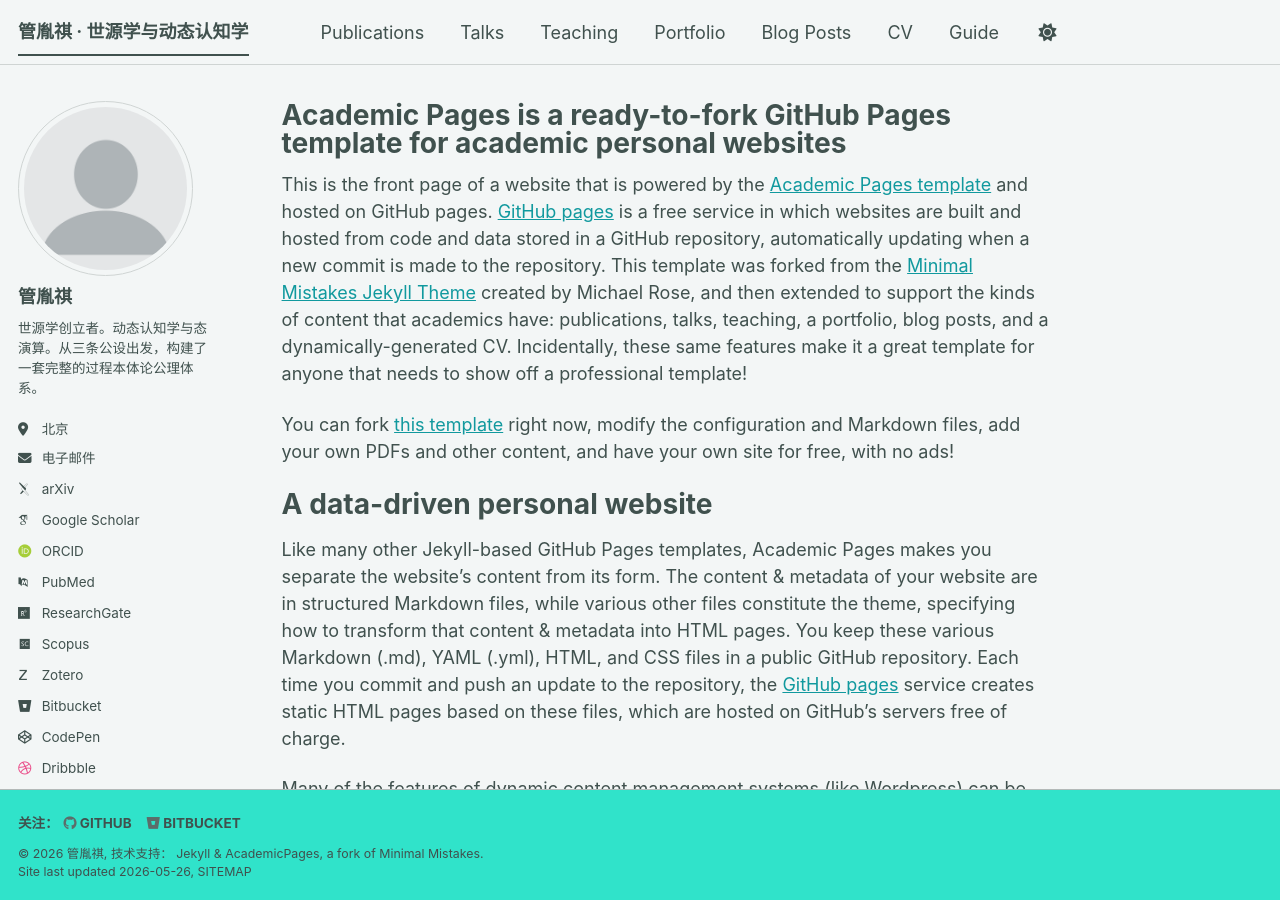
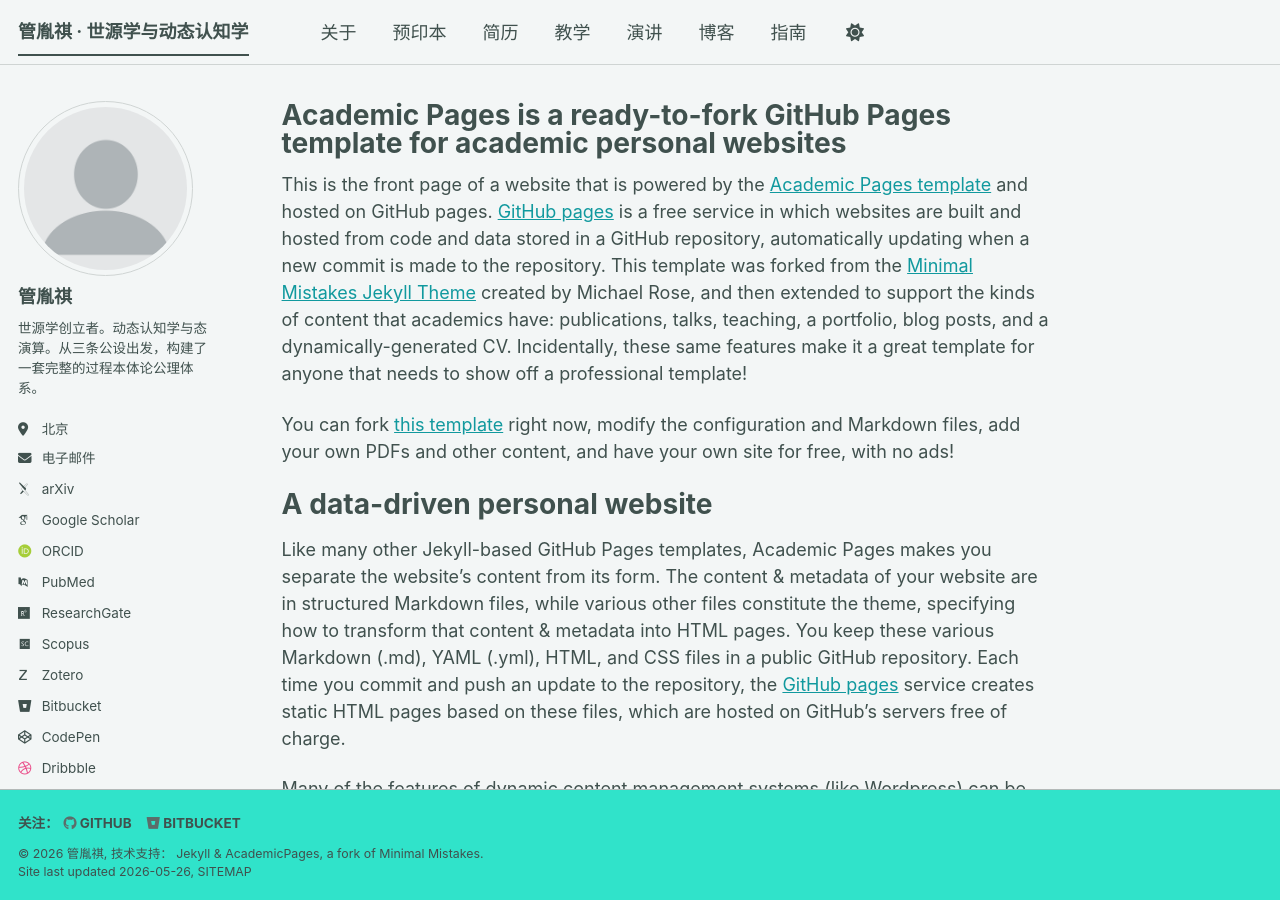
Before and after one commit to guanyinqi/guanyinqi.github.io, a Jekyll site: the page built from _pages/about.md, in a window 1280 px wide and 900 px high. Built offline with Jekyll 4.4.1, drawn with Linux system fonts in a browser that asks for light colours; some web fonts are replaced; a script bundle is joined from its source files by our own code; library files that are not in the unit come from our copies.

Commit message:
Update navigation.yml

```diff
--- a/_data/navigation.yml
+++ b/_data/navigation.yml
@@ -1,33 +1,16 @@
-# The following is the order of the links in the header of the website.
-#
-# Changing the order here will adjust the order and you can also add additional
-# links. Removing a link prevents it from showing in the header, but does not
-# prevent it from being included in the site.
-#
-# NOTE that only one of the CV options should be selected, the first is for the
-#      Markdown formatted page while the second is generated using JSON.
-
+# 主导航
 main:
-  - title: "Publications"
+  - title: "关于"
+    url: /
+  - title: "预印本"
     url: /publications/
-
-  - title: "Talks"
+  - title: "简历"
+    url: /cv/
+  - title: "教学"
+    url: /teaching/
+  - title: "演讲"
     url: /talks/
-
-  - title: "Teaching"
-    url: /teaching/
-
-  - title: "Portfolio"
-    url: /portfolio/
-
-  - title: "Blog Posts"
+  - title: "博客"
     url: /year-archive/
-
-  - title: "CV"
-    url: /cv/
-
-  # - title: "CV"
-  #   url: /cv-json/
-
-  - title: "Guide"
-    url: /markdown/
+  - title: "指南"
+    url: /guide/
```
